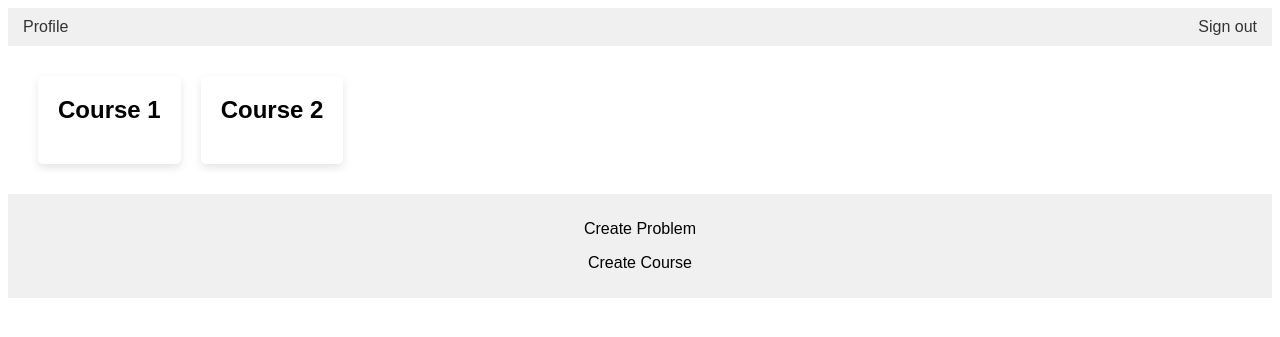
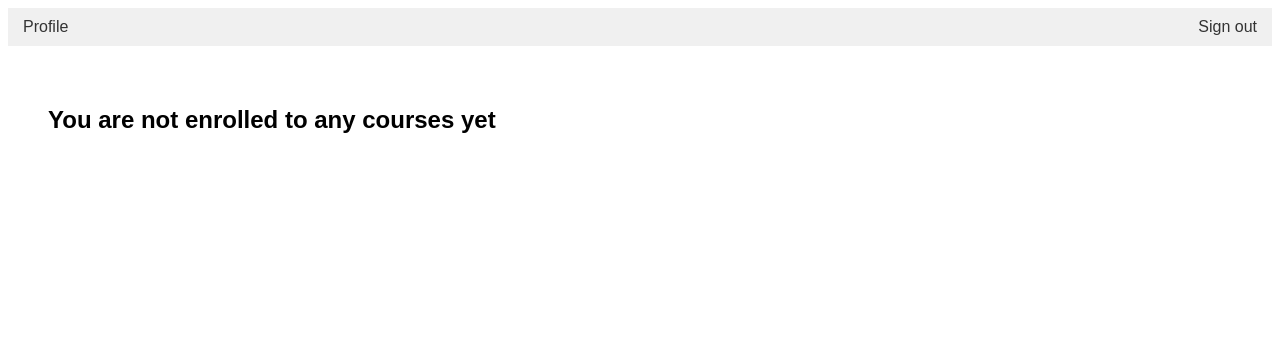
Before and after one commit to OsamaX01/problem__maestro, a Django app: page /dashboard/ in a window 1280 px wide. Shown: the top 337 px of the page. Run offline with Django 4.2, Linux system fonts and the light colour scheme; the visitor is signed in with stand-in values (Sample User, id 1); data that the repository does not hold is empty.

Commit message:
dasbourd app: add custom courses to each user

```diff
--- a/dashboard/templates/dashboard/user_dashboard.html
+++ b/dashboard/templates/dashboard/user_dashboard.html
@@ -58,17 +58,15 @@
     </div>
 
     <div class="content">
+    {% for course in courses %}
         <div class="card">
-            <h2>Course 1</h2>
+            <h2> {{course.name}} </h2>
         </div>
-        <div class="card">
-            <h2>Course 2</h2>
+    {% empty %}
+        <div class="content">
+            <h2> You are not enrolled to any courses yet </h2>
         </div>
-    </div>
-
-    <div class="footer">
-        <p>Create Problem</p>
-        <p>Create Course</p>
+    {% endfor %}
     </div>
 
 </body>
--- a/dashboard/views.py
+++ b/dashboard/views.py
@@ -1,8 +1,15 @@
 from django.shortcuts import render
+from django.db.models import Q
+
+from course.models import Course
 
 # Create your views here.
 def index(request):
     if not request.user.is_authenticated:
         return render(request, "dashboard/guest.html")
 
-    return render(request, "dashboard/user_dashboard.html")
+    student_courses = Course.objects.filter(students=request.user)
+    instructor_courses = Course.objects.filter(instructor_id=request.user)
+    return render(request, "dashboard/user_dashboard.html", {
+        "courses" : (student_courses | instructor_courses).distinct()
+    })
```
